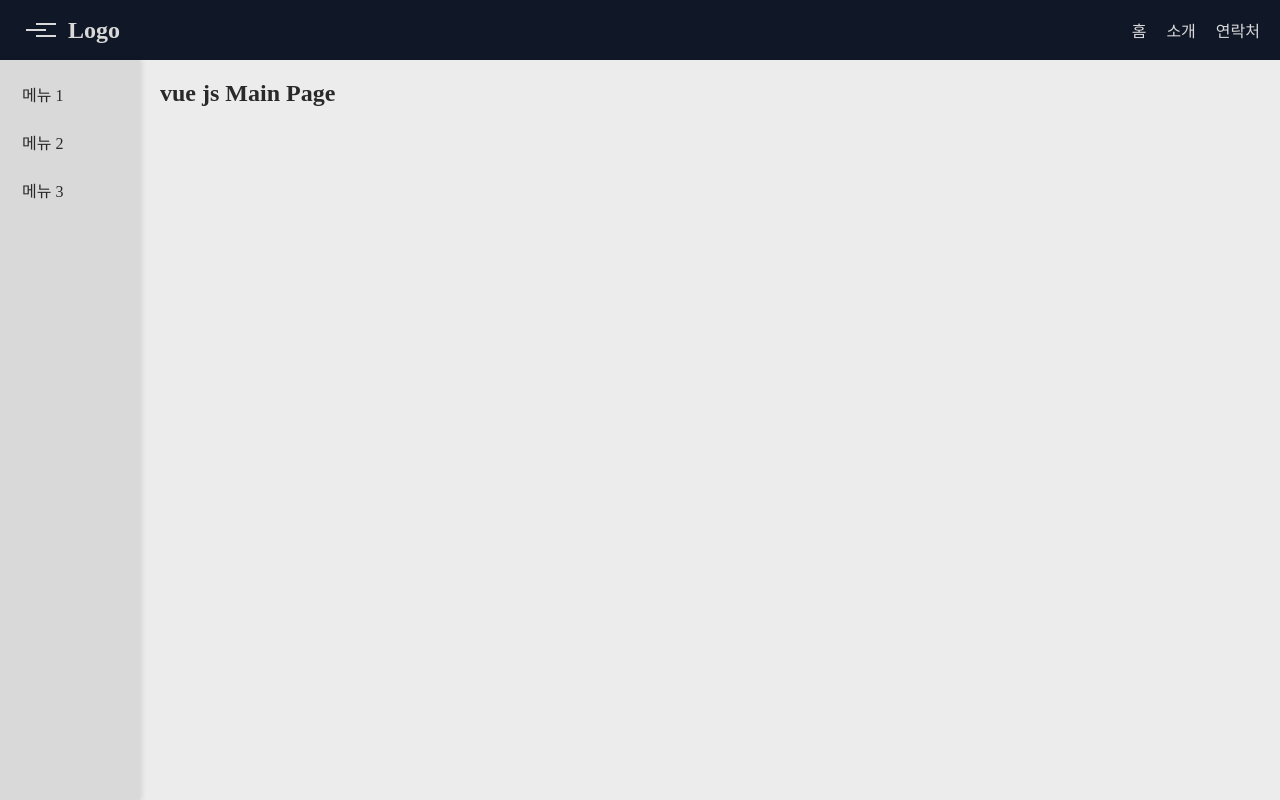
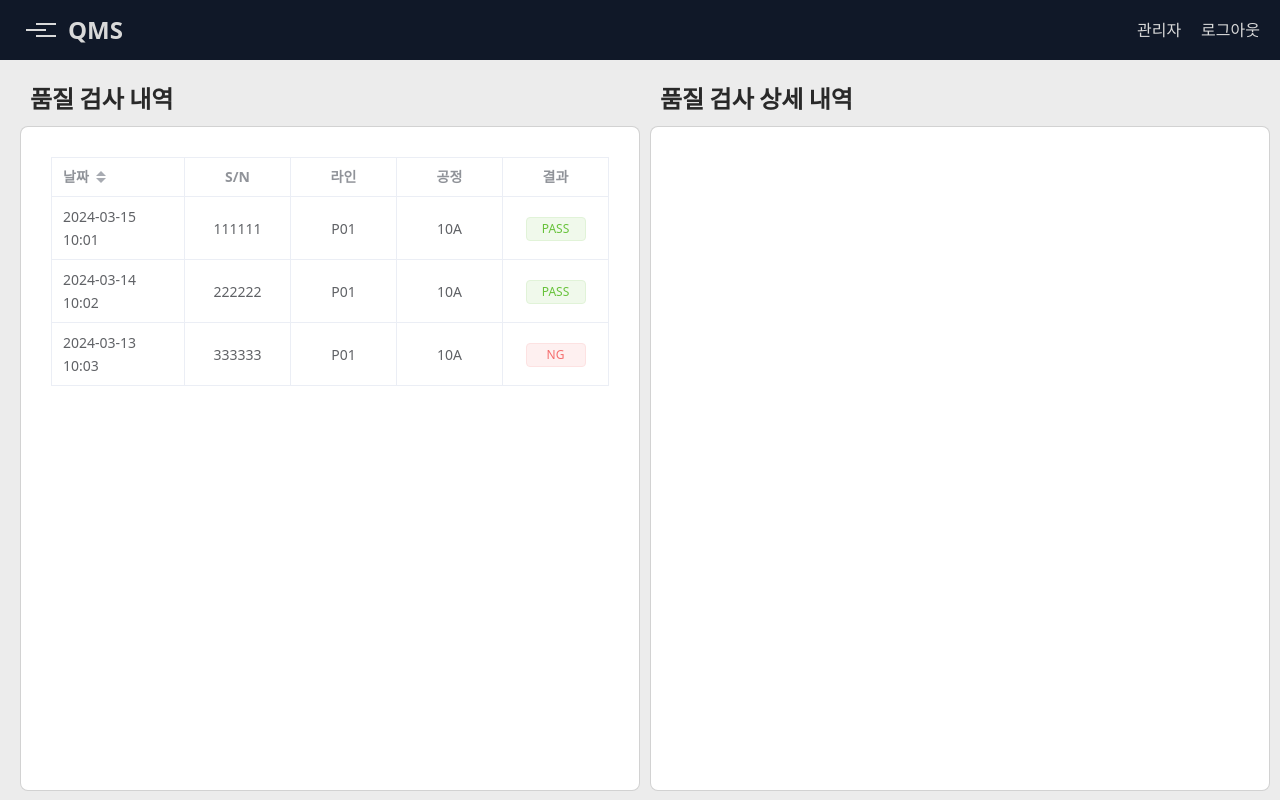
Before and after one commit to HAE-SMARTFACTORY-5/mv-paint-client, a Vue app: page / in a window 1280 px wide. Built offline with nearby package versions, Linux system fonts and the light colour scheme.

Commit message:
[HVF-29] feat : 품질 검사 내역 섹션 추가

```diff
--- a/index.html
+++ b/index.html
@@ -4,7 +4,13 @@
     <meta charset="UTF-8" />
     <link rel="icon" type="image/svg+xml" href="/vite.svg" />
     <meta name="viewport" content="width=device-width, initial-scale=1.0" />
-    <title>vue-js</title>
+    <link
+      href="https://cdn.jsdelivr.net/npm/bootstrap@5.3.3/dist/css/bootstrap.min.css"
+      rel="stylesheet"
+      integrity="sha384-QWTKZyjpPEjISv5WaRU9OFeRpok6YctnYmDr5pNlyT2bRjXh0JMhjY6hW+ALEwIH"
+      crossorigin="anonymous"
+    />
+    <title>MV-QMS</title>
   </head>
   <body style="margin: 0">
     <div id="app"></div>
--- a/package.json
+++ b/package.json
@@ -12,6 +12,7 @@
     "axios": "^1.7.9",
     "bootstrap": "^5.3.3",
     "chart.js": "^4.4.7",
+    "element-plus": "^2.9.3",
     "pinia": "^2.3.0",
     "vue": "^3.5.13",
     "vue-router": "^4.5.0"
--- /dev/null
+++ b/src/components/molecules/Card.vue
@@ -0,0 +1,18 @@
+<template>
+  <div class="card">
+    <div class="card-body">
+      <slot></slot>
+    </div>
+  </div>
+</template>
+
+<script setup></script>
+
+<style lang="scss" scoped>
+.card {
+  background-color: $color-white-000;
+  border-radius: 8px;
+  min-height: 95%;
+  padding: 10px;
+}
+</style>
--- a/src/components/organisms/NavigationBar.vue
+++ b/src/components/organisms/common/NavigationBar.vue
@@ -4,12 +4,11 @@
       <button class="navbar__toggle" @click="toggleSidebar">
         <span class="toggle-icon"></span>
       </button>
-      <div class="navbar__logo">Logo</div>
+      <div class="navbar__logo">QMS</div>
     </div>
     <div class="navbar__menu">
-      <a href="#" class="navbar__link">홈</a>
-      <a href="#" class="navbar__link">소개</a>
-      <a href="#" class="navbar__link">연락처</a>
+      <a href="#" class="navbar__link">관리자</a>
+      <a href="#" class="navbar__link">로그아웃</a>
     </div>
   </nav>
 </template>
--- /dev/null
+++ b/src/components/organisms/quality/QualityDetial.vue
@@ -0,0 +1,7 @@
+<template>
+  <div class="quality-detail"></div>
+</template>
+
+<script setup></script>
+
+<style lang="scss" scoped></style>
--- /dev/null
+++ b/src/components/organisms/quality/QualityList.vue
@@ -0,0 +1,106 @@
+<template>
+  <div class="table-container">
+    <el-table
+      :data="qualityList"
+      border
+      style="width: 100%"
+      :header-cell-class-name="'table-header'"
+      @row-click="handleRowClick"
+    >
+      <el-table-column prop="date" label="날짜" min-width="25%" sortable />
+      <el-table-column prop="sn" label="S/N" min-width="20%" align="center" />
+      <el-table-column
+        prop="line"
+        label="라인"
+        min-width="20%"
+        align="center"
+      />
+      <el-table-column
+        prop="process"
+        label="공정"
+        min-width="20%"
+        align="center"
+      />
+      <el-table-column
+        prop="result"
+        label="결과"
+        min-width="20%"
+        align="center"
+      >
+        <template #default="{ row }">
+          <el-tag :type="row.result === 'PASS' ? 'success' : 'danger'">
+            {{ row.result }}
+          </el-tag>
+        </template>
+      </el-table-column>
+    </el-table>
+
+    <div v-if="selectedUser" class="selected-info">
+      <p>선택된 정보: {{ selectedUser.date }}, {{ selectedUser.sn }}</p>
+    </div>
+  </div>
+</template>
+
+<script setup>
+import { ref } from 'vue';
+
+const qualityList = ref([
+  {
+    date: '2024-03-15 10:01',
+    sn: 111111,
+    line: 'P01',
+    process: '10A',
+    result: 'PASS',
+  },
+  {
+    date: '2024-03-14 10:02',
+    sn: 222222,
+    line: 'P01',
+    process: '10A',
+    result: 'PASS',
+  },
+  {
+    date: '2024-03-13 10:03',
+    sn: 333333,
+    line: 'P01',
+    process: '10A',
+    result: 'NG',
+  },
+]);
+
+const selectedUser = ref(null);
+
+const handleRowClick = (row) => {
+  selectedUser.value = row;
+};
+</script>
+
+<style scoped>
+.table-container {
+  width: 100%;
+  max-width: 1200px;
+  margin: 0 auto;
+  padding: 20px;
+}
+
+.selected-info {
+  margin-top: 20px;
+  padding: 15px;
+  background: #f4f4f4;
+  border-radius: 8px;
+  box-shadow: 0 2px 4px rgba(0, 0, 0, 0.1);
+}
+
+.el-table {
+  margin-bottom: 20px;
+}
+
+/* Result tag styling */
+.el-tag {
+  width: 60px;
+  text-align: center;
+}
+:deep(.table-header) {
+  font-weight: 700;
+}
+</style>
--- a/src/components/templates/DefaultTemplate.vue
+++ b/src/components/templates/DefaultTemplate.vue
@@ -14,10 +14,10 @@
 
 <script setup>
 import { ref } from 'vue';
-import NavigationBar from '@components/organisms/NavigationBar.vue';
-import SideBar from '@components/organisms/SideBar.vue';
+import NavigationBar from '@components/organisms/common/NavigationBar.vue';
+import SideBar from '@components/organisms/common/SideBar.vue';
 
-const showSidebar = ref(true);
+const showSidebar = ref(false);
 
 const toggleSidebar = () => {
   showSidebar.value = !showSidebar.value;
--- a/src/main.js
+++ b/src/main.js
@@ -2,8 +2,10 @@ import { createApp } from 'vue';
 import App from './App.vue';
 import { createPinia } from 'pinia';
 import router from '@router';
+import ElementPlus from 'element-plus';
+import 'element-plus/dist/index.css';
 
 const pinia = createPinia();
 const app = createApp(App);
 
-app.use(pinia).use(router).mount('#app');
+app.use(pinia).use(router).use(ElementPlus).mount('#app');
--- a/src/views/MainView.vue
+++ b/src/views/MainView.vue
@@ -1,15 +1,53 @@
 <template>
   <DefaultTemplate>
-    <h2 class="main-title">vue js Main Page</h2>
+    <div class="main-container col">
+      <section class="table-section col-6">
+        <span class="card-title">품질 검사 내역</span>
+        <Card>
+          <QualityList />
+        </Card>
+      </section>
+      <section class="detail-section col-6">
+        <span class="card-title">품질 검사 상세 내역</span>
+        <Card>
+          <QualityDetail />
+        </Card>
+      </section>
+    </div>
   </DefaultTemplate>
 </template>
 
 <script setup>
 import DefaultTemplate from '@components/templates/DefaultTemplate.vue';
+import Card from '@components/molecules/Card.vue';
+import QualityList from '@components/organisms/quality/QualityList.vue';
+import QualityDetail from '@components/organisms/quality/QualityDetial.vue';
 </script>
 
 <style lang="scss" scoped>
-.main-title {
+.main-container {
+  display: flex;
+  gap: 10px;
+  min-height: 100%;
+}
+
+.table-section {
+  display: flex;
+  flex-direction: column;
+  gap: 10px;
+}
+
+.detail-section {
+  display: flex;
+  flex-direction: column;
+  gap: 10px;
+}
+
+.card-title {
+  font-family: 'Noto Sans KR';
+  font-size: 1.5rem;
+  font-weight: 600;
   color: $color-black-700;
+  margin-inline: 10px;
 }
 </style>
```
Also changed, not shown: src/components/organisms/common/SideBar.vue (renamed from src/components/organisms/SideBar.vue), 1 other file (tests, documents, lock files or other folders).
